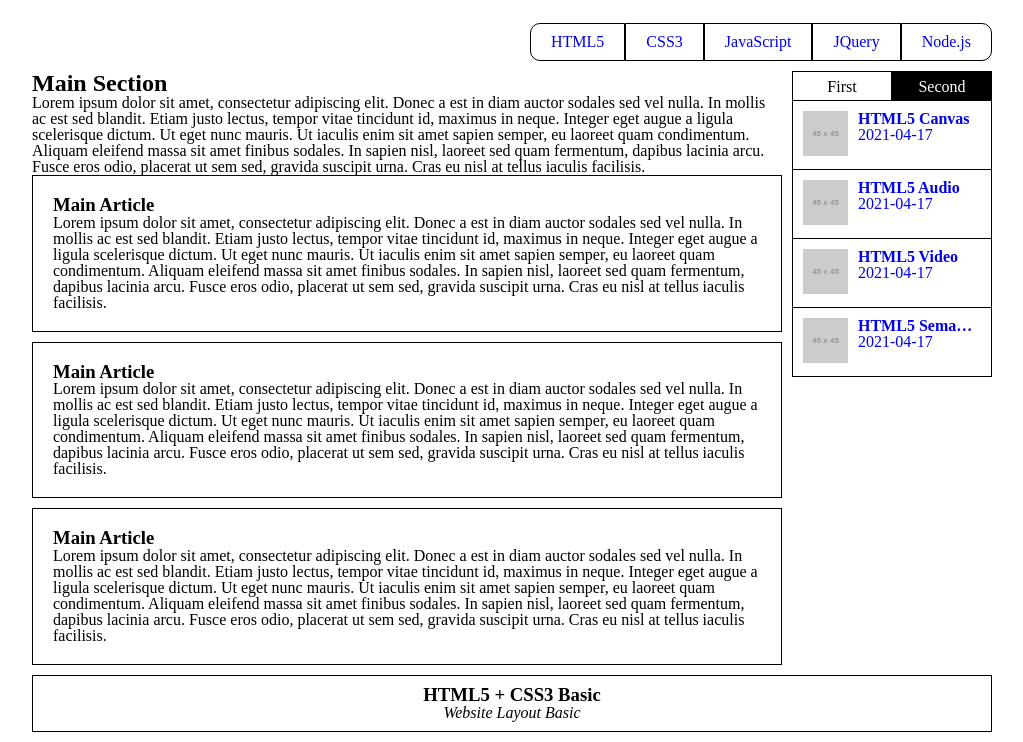
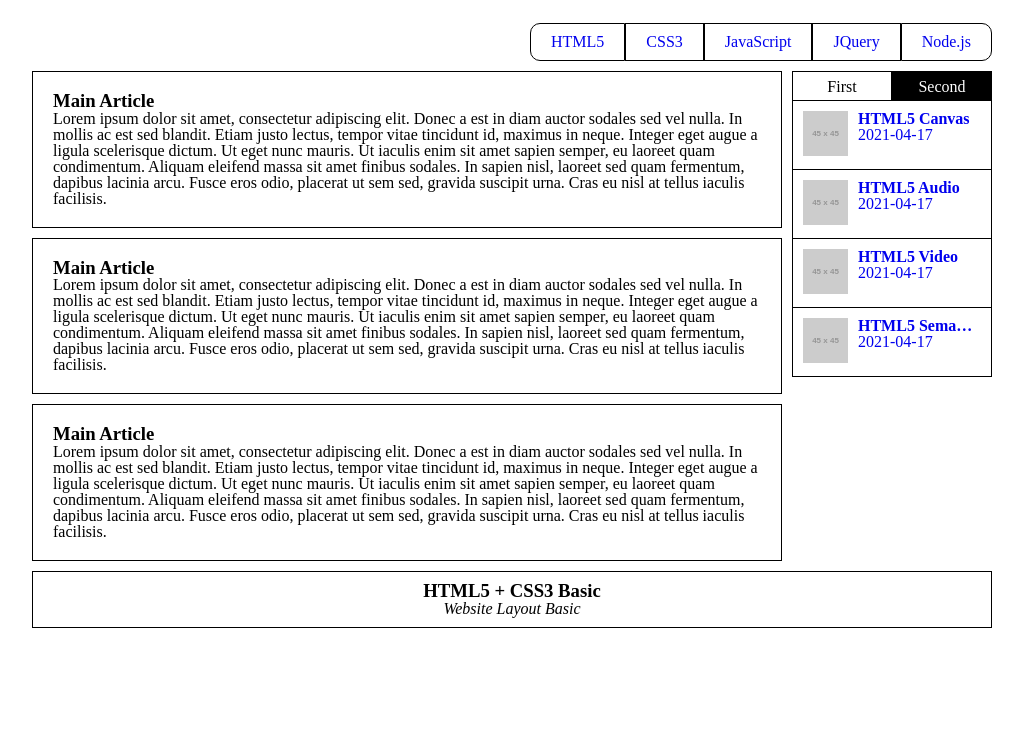
Before and after one commit to joong0818/TodayCommit, a plain HTML site: page untitled/Untitled-4.html in a window 1280 px wide. Shown: the part 89-831 px from the top of the page, without its empty margins (128-1151 px from the left). After the commit the page ends 800 px from the top, so only its background shows below. Drawn offline with Linux system fonts and the light colour scheme; placeholder pictures from the web are drawn by us.

Commit message:
최종 수정본

```diff
--- a/untitled/Untitled-4.html
+++ b/untitled/Untitled-4.html
@@ -252,8 +252,7 @@
         </header>
         <div id='content'>
             <section id='main_section'>
-                <h1>Main Section</h1>
-                <p>Lorem ipsum dolor sit amet, consectetur adipiscing elit. Donec a est in diam auctor sodales sed vel nulla. In mollis ac est sed blandit. Etiam justo lectus, tempor vitae tincidunt id, maximus in neque. Integer eget augue a ligula scelerisque dictum. Ut eget nunc mauris. Ut iaculis enim sit amet sapien semper, eu laoreet quam condimentum. Aliquam eleifend massa sit amet finibus sodales. In sapien nisl, laoreet sed quam fermentum, dapibus lacinia arcu. Fusce eros odio, placerat ut sem sed, gravida suscipit urna. Cras eu nisl at tellus iaculis facilisis.</p>
+
                 <article class="main_article">
                     <h1>Main Article</h1>
                     <p>Lorem ipsum dolor sit amet, consectetur adipiscing elit. Donec a est in diam auctor sodales sed vel nulla. In mollis ac est sed blandit. Etiam justo lectus, tempor vitae tincidunt id, maximus in neque. Integer eget augue a ligula scelerisque dictum. Ut eget nunc mauris. Ut iaculis enim sit amet sapien semper, eu laoreet quam condimentum. Aliquam eleifend massa sit amet finibus sodales. In sapien nisl, laoreet sed quam fermentum, dapibus lacinia arcu. Fusce eros odio, placerat ut sem sed, gravida suscipit urna. Cras eu nisl at tellus iaculis facilisis.</p>
```
